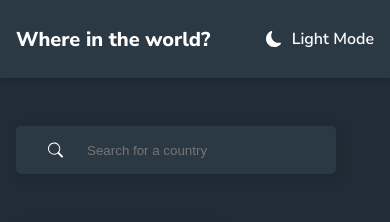
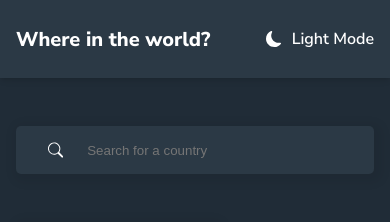
Before and after one commit to mohitkalme/rest-countries-api, a React (Create React App) app: page / in a window 390 px wide. Shown: the top 222 px of the page. Built offline with nearby package versions, Linux system fonts and the light colour scheme; no server answers.

Commit message:
input-box width changed to 100%

```diff
--- a/src/css/country-cards.css
+++ b/src/css/country-cards.css
@@ -98,7 +98,7 @@ form{
   }
   .input-box{
     margin-bottom: 3rem;
-    max-width: 20rem;
+    width: 100%;
 
   }
 
```
